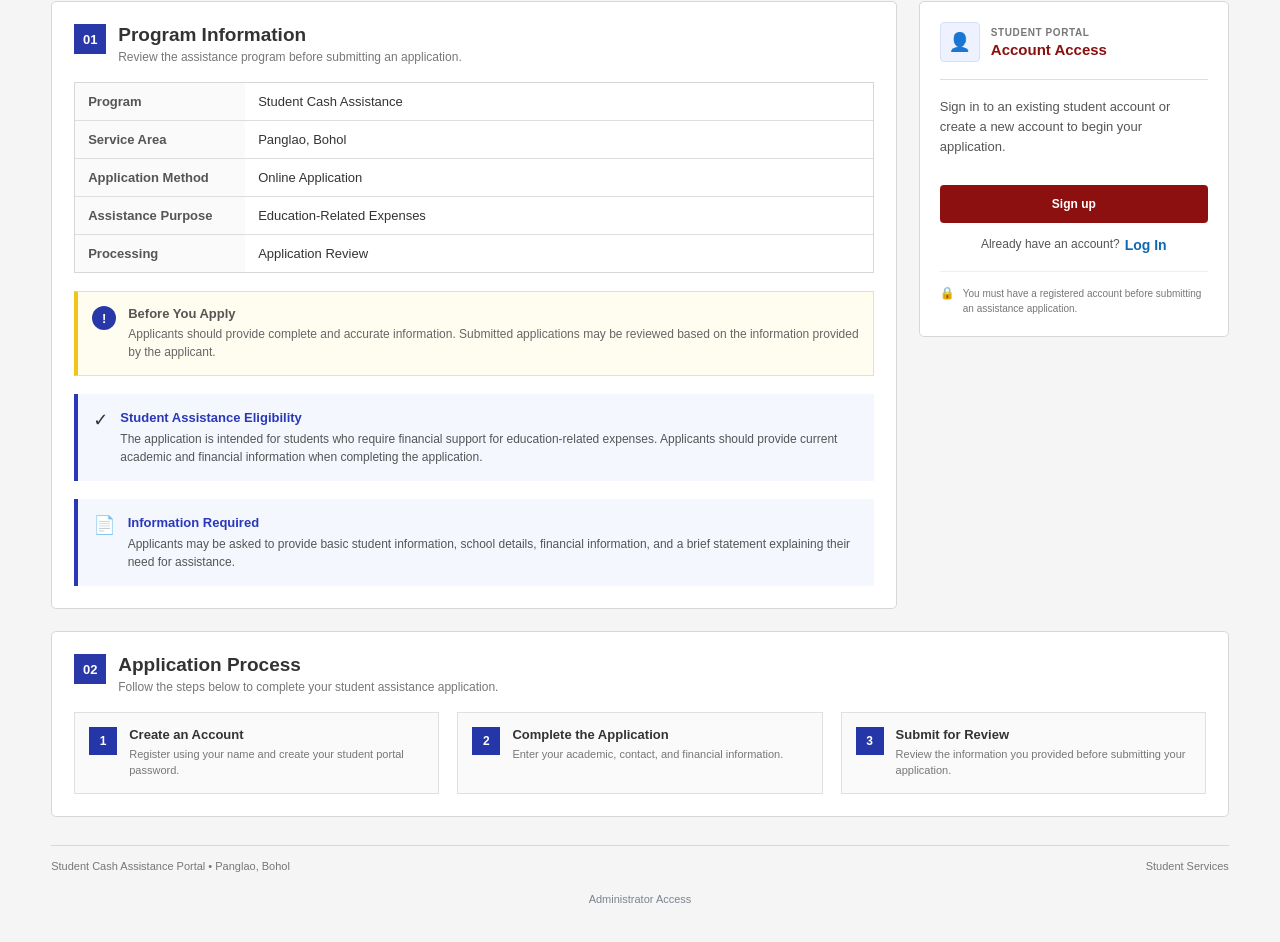
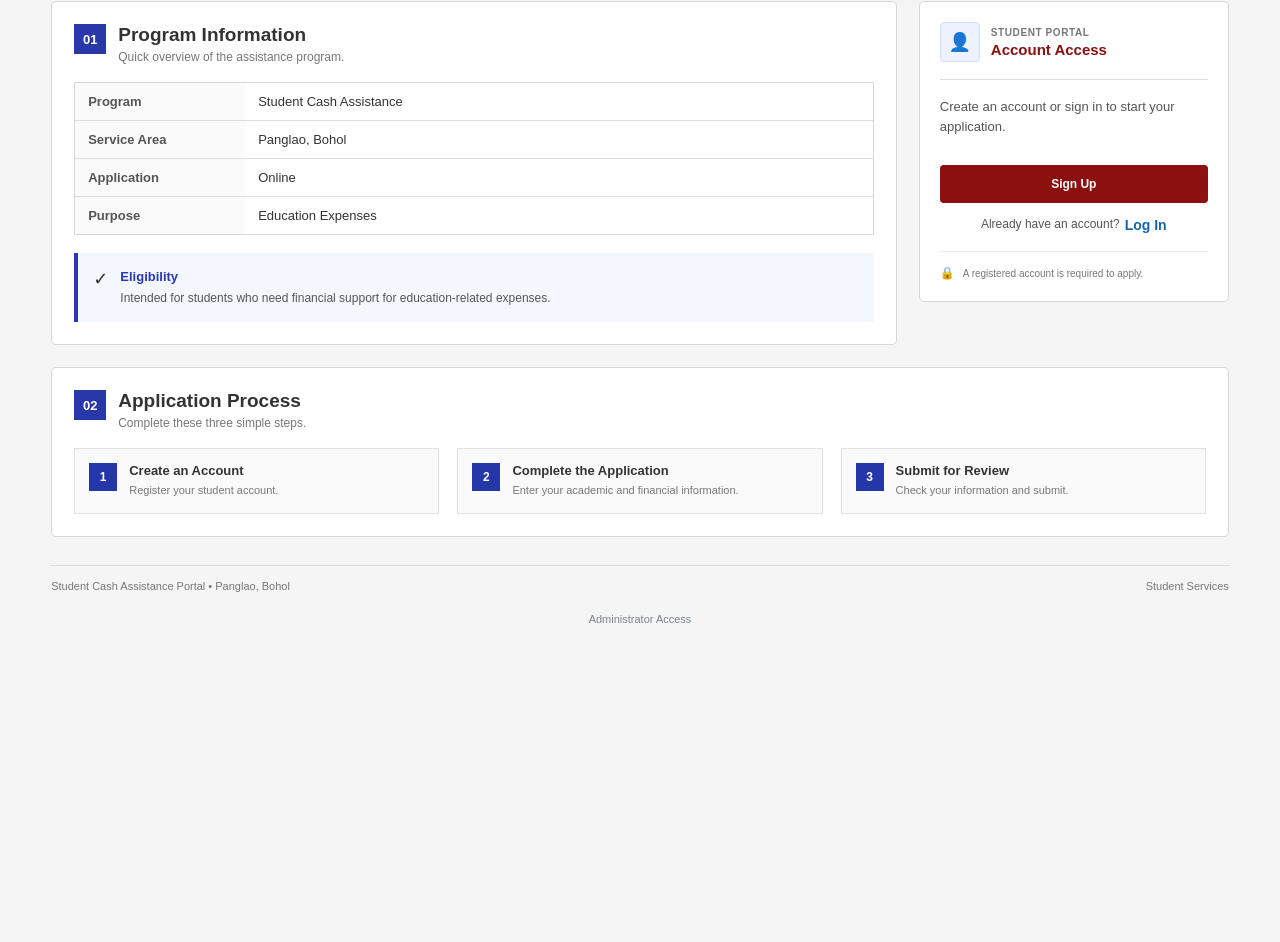
Before and after one commit to roselynlagnason/student-assistance, a React (Vite) app in the folder frontend/: page / in a window 1280 px wide. Shown: the part 310-1252 px from the top of the page. After the commit the page ends 975 px from the top, so only its background shows below. Built offline with nearby package versions, Linux system fonts and the light colour scheme.

Commit message:
Update Welcome Page

```diff
--- a/frontend/src/pages/Welcome.jsx
+++ b/frontend/src/pages/Welcome.jsx
@@ -4,238 +4,87 @@ function Welcome({ goTo }) {
   return (
     <main className="welcome-page">
 
-      {/* =================================================
-          TOP BAR
-      ================================================= */}
-
+      {/* TOP BAR */}
       <div className="welcome-topbar">
-
-        <div>
-          STUDENT SERVICES
-        </div>
-
-        <div>
-          PANGLAO, BOHOL
-        </div>
-
+        <div>STUDENT SERVICES</div>
+        <div>PANGLAO, BOHOL</div>
       </div>
-
-
-      {/* =================================================
-          MAIN CONTAINER
-      ================================================= */}
 
       <div className="welcome-card">
 
-        {/* =================================================
-            PORTAL HEADER
-        ================================================= */}
-
+        {/* HEADER */}
         <header className="welcome-header">
-
-          <div className="logo-circle">
-            🎓
-          </div>
+          <div className="logo-circle">🎓</div>
 
           <div className="portal-heading">
-
             <div className="portal-office">
               STUDENT SERVICES OFFICE
             </div>
 
-            <h1>
-              Student Cash Assistance Portal
-            </h1>
+            <h1>Student Cash Assistance Portal</h1>
 
             <div className="welcome-subtitle">
-              Student Financial Assistance Services
+              Financial Assistance Services
             </div>
+          </div>
+        </header>
 
+        {/* INTRODUCTION */}
+        <div className="welcome-introduction">
+          <div>
+            <h2>Student Cash Assistance</h2>
+
+            <p>
+              Online financial assistance for eligible students
+              with education-related expenses.
+            </p>
           </div>
 
-        </header>
-
-
-        {/* =================================================
-            PROGRAM INTRODUCTION
-        ================================================= */}
-
-        <div className="welcome-introduction">
-
-          <div>
-
-            <div className="welcome-label">
-              STUDENT FINANCIAL ASSISTANCE
-            </div>
-
-            <h2>
-              Student Cash Assistance
-            </h2>
-
-            <p>
-              An online application service designed to
-              assist eligible students with education-related
-              financial needs.
-            </p>
-
+          <div className="reference-box">
+            <span>APPLICATION STATUS</span>
+            <strong>Applications Open</strong>
+            <small>Online Application</small>
           </div>
-
-
-          <div className="reference-box">
-
-            <span>
-              APPLICATION STATUS
-            </span>
-
-            <strong>
-              Applications Open
-            </strong>
-
-            <small>
-              Online application and submission
-            </small>
-
-          </div>
-
         </div>
 
-
-        {/* =================================================
-            MAIN CONTENT
-        ================================================= */}
-
+        {/* MAIN CONTENT */}
         <div className="welcome-main">
 
-          {/* =================================================
-              LEFT INFORMATION
-          ================================================= */}
-
+          {/* PROGRAM INFORMATION */}
           <section className="welcome-information">
 
             <div className="section-heading">
-
-              <span className="section-number">
-                01
-              </span>
+              <span className="section-number">01</span>
 
               <div>
-
-                <h2>
-                  Program Information
-                </h2>
-
-                <p>
-                  Review the assistance program before
-                  submitting an application.
-                </p>
-
+                <h2>Program Information</h2>
+                <p>Quick overview of the assistance program.</p>
               </div>
-
             </div>
-
-
-            {/* PROGRAM DETAILS */}
 
             <div className="announcement-box">
 
               <div className="announcement-row">
-
-                <span>
-                  Program
-                </span>
-
-                <span>
-                  Student Cash Assistance
-                </span>
-
+                <span>Program</span>
+                <span>Student Cash Assistance</span>
               </div>
 
+              <div className="announcement-row">
+                <span>Service Area</span>
+                <span>Panglao, Bohol</span>
+              </div>
 
               <div className="announcement-row">
-
-                <span>
-                  Service Area
-                </span>
-
-                <span>
-                  Panglao, Bohol
-                </span>
-
+                <span>Application</span>
+                <span>Online</span>
               </div>
 
-
               <div className="announcement-row">
-
-                <span>
-                  Application Method
-                </span>
-
-                <span>
-                  Online Application
-                </span>
-
-              </div>
-
-
-              <div className="announcement-row">
-
-                <span>
-                  Assistance Purpose
-                </span>
-
-                <span>
-                  Education-Related Expenses
-                </span>
-
-              </div>
-
-
-              <div className="announcement-row">
-
-                <span>
-                  Processing
-                </span>
-
-                <span>
-                  Application Review
-                </span>
-
+                <span>Purpose</span>
+                <span>Education Expenses</span>
               </div>
 
             </div>
-
-
-            {/* =================================================
-                IMPORTANT INFORMATION
-            ================================================= */}
-
-            <div className="program-notice">
-
-              <div className="notice-icon">
-                !
-              </div>
-
-              <div>
-
-                <strong>
-                  Before You Apply
-                </strong>
-
-                <p>
-                  Applicants should provide complete and
-                  accurate information. Submitted applications
-                  may be reviewed based on the information
-                  provided by the applicant.
-                </p>
-
-              </div>
-
-            </div>
-
-
-            {/* =================================================
-                ELIGIBILITY INFORMATION
-            ================================================= */}
 
             <div className="panglao-assistance">
 
@@ -244,59 +93,19 @@ function Welcome({ goTo }) {
               </div>
 
               <div>
-
-                <strong>
-                  Student Assistance Eligibility
-                </strong>
+                <strong>Eligibility</strong>
 
                 <p>
-                  The application is intended for students
-                  who require financial support for
-                  education-related expenses. Applicants
-                  should provide current academic and
-                  financial information when completing the
-                  application.
+                  Intended for students who need financial
+                  support for education-related expenses.
                 </p>
-
-              </div>
-
-            </div>
-
-
-            {/* =================================================
-                APPLICATION REQUIREMENTS
-            ================================================= */}
-
-            <div className="panglao-assistance">
-
-              <div className="assistance-icon">
-                📄
-              </div>
-
-              <div>
-
-                <strong>
-                  Information Required
-                </strong>
-
-                <p>
-                  Applicants may be asked to provide basic
-                  student information, school details,
-                  financial information, and a brief statement
-                  explaining their need for assistance.
-                </p>
-
               </div>
 
             </div>
 
           </section>
 
-
-          {/* =================================================
-              ACCOUNT ACCESS
-          ================================================= */}
-
+          {/* ACCOUNT ACCESS */}
           <aside className="welcome-account">
 
             <div className="account-header">
@@ -306,41 +115,27 @@ function Welcome({ goTo }) {
               </div>
 
               <div>
-
-                <span>
-                  STUDENT PORTAL
-                </span>
-
-                <strong>
-                  Account Access
-                </strong>
-
+                <span>STUDENT PORTAL</span>
+                <strong>Account Access</strong>
               </div>
 
             </div>
 
-
             <div className="account-divider" />
 
-
             <p className="account-description">
-              Sign in to an existing student account or
-              create a new account to begin your application.
+              Create an account or sign in to start your application.
             </p>
-
 
             <button
               className="get-started-btn"
               onClick={() => goTo("register")}
-            > Sign up
+            >
+              Sign Up
             </button>
 
-
             <div className="welcome-login">
-
-              <span>
-                Already have an account?
-              </span>
+              <span>Already have an account?</span>
 
               <button
                 type="button"
@@ -348,132 +143,66 @@ function Welcome({ goTo }) {
               >
                 Log In
               </button>
-
             </div>
 
-
             <div className="account-note">
-
-              <span>
-                🔒
-              </span>
+              <span>🔒</span>
 
               <p>
-                You must have a registered account before
-                submitting an assistance application.
+                A registered account is required to apply.
               </p>
-
             </div>
 
           </aside>
 
         </div>
 
-
-        {/* =================================================
-            HOW TO APPLY
-        ================================================= */}
-
+        {/* APPLICATION PROCESS */}
         <section className="application-steps">
 
           <div className="section-heading">
-
-            <span className="section-number">
-              02
-            </span>
+            <span className="section-number">02</span>
 
             <div>
-
-              <h2>
-                Application Process
-              </h2>
-
-              <p>
-                Follow the steps below to complete your
-                student assistance application.
-              </p>
-
+              <h2>Application Process</h2>
+              <p>Complete these three simple steps.</p>
             </div>
-
           </div>
-
 
           <div className="steps-grid">
 
             <div className="step-item">
-
-              <span className="step-number">
-                1
-              </span>
+              <span className="step-number">1</span>
 
               <div>
-
-                <strong>
-                  Create an Account
-                </strong>
-
-                <p>
-                  Register using your name and create
-                  your student portal password.
-                </p>
-
+                <strong>Create an Account</strong>
+                <p>Register your student account.</p>
               </div>
-
             </div>
 
+            <div className="step-item">
+              <span className="step-number">2</span>
+
+              <div>
+                <strong>Complete the Application</strong>
+                <p>Enter your academic and financial information.</p>
+              </div>
+            </div>
 
             <div className="step-item">
-
-              <span className="step-number">
-                2
-              </span>
+              <span className="step-number">3</span>
 
               <div>
-
-                <strong>
-                  Complete the Application
-                </strong>
-
-                <p>
-                  Enter your academic, contact, and
-                  financial information.
-                </p>
-
+                <strong>Submit for Review</strong>
+                <p>Check your information and submit.</p>
               </div>
-
-            </div>
-
-
-            <div className="step-item">
-
-              <span className="step-number">
-                3
-              </span>
-
-              <div>
-
-                <strong>
-                  Submit for Review
-                </strong>
-
-                <p>
-                  Review the information you provided
-                  before submitting your application.
-                </p>
-
-              </div>
-
             </div>
 
           </div>
 
         </section>
 
-
-        {/* =================================================
-            FOOTER
-        ================================================= */}
-
+        {/* FOOTER */}
         <footer className="welcome-footer">
 
           <div>
@@ -488,21 +217,18 @@ function Welcome({ goTo }) {
 
         </footer>
 
+        {/* ADMIN ACCESS */}
+        <div className="admin-access-link">
 
-        {/* =================================================
-            PROJECT DISCLOSURE
-        ================================================= */}
+          <button
+            type="button"
+            onClick={() => goTo("adminLogin")}
+          >
+            Administrator Access
+          </button>
 
-<div className="admin-access-link">
+        </div>
 
-  <button
-    type="button"
-    onClick={() => goTo("adminLogin")}
-  >
-    Administrator Access
-  </button>
-
-</div>
       </div>
 
     </main>
```
